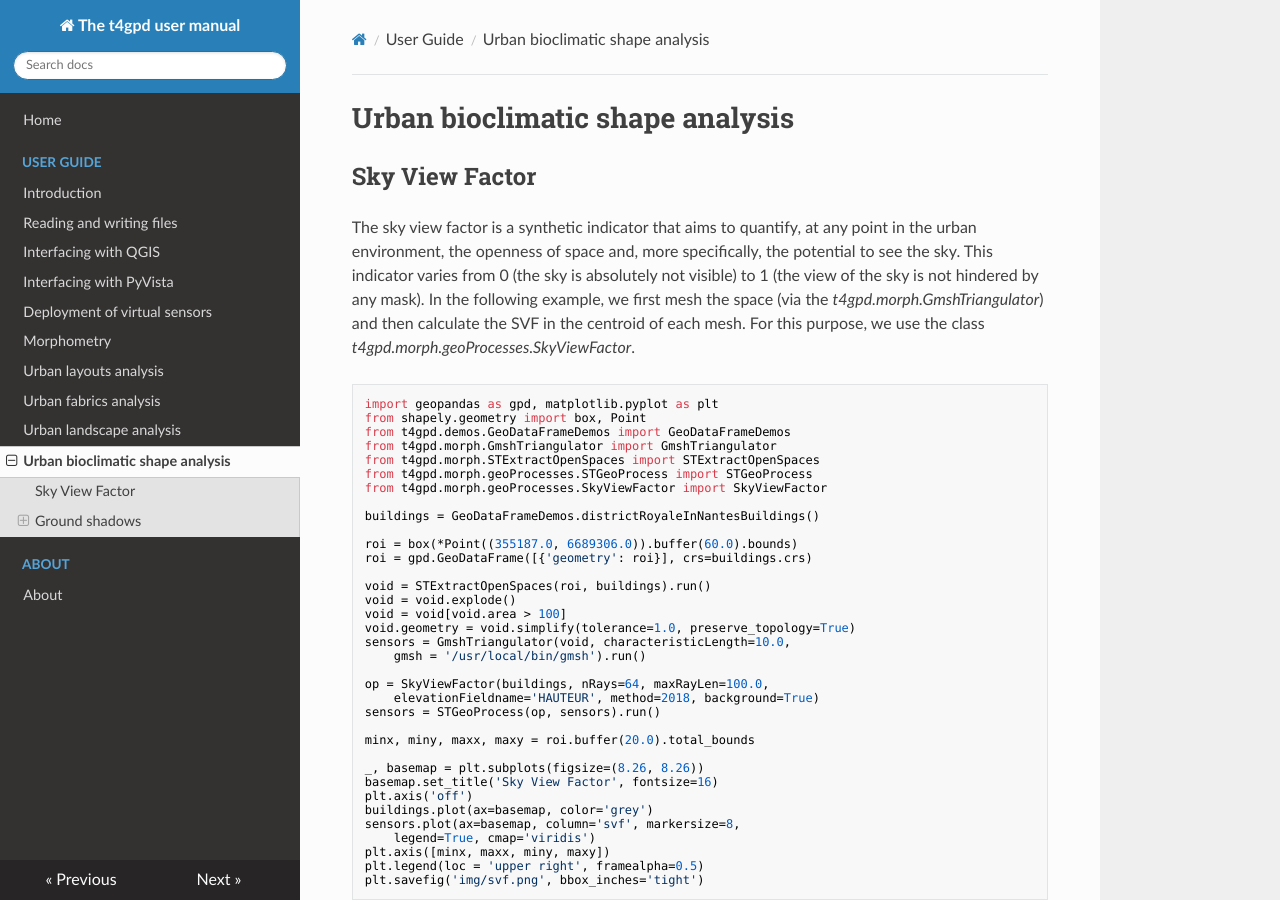
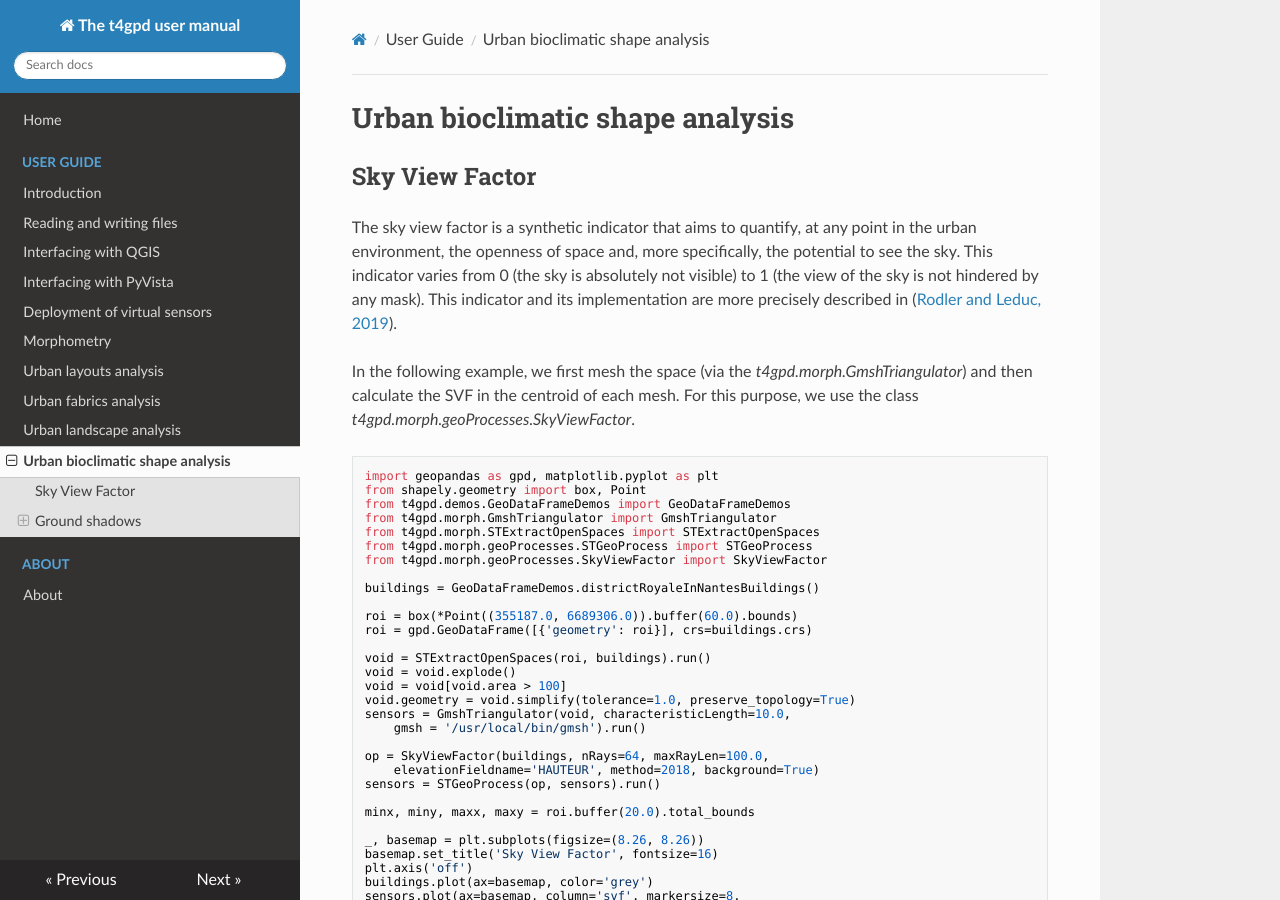
Before and after one commit to thomas-leduc/t4gpd-docs, an MkDocs documentation site: the page built from docs/bioclimatic.md, in a window 1280 px wide and 900 px high. Built offline with MkDocs 1.6.1, drawn with Linux system fonts in a browser that asks for light colours; nearby versions of some CDN libraries.

Commit message:
Update bioclimatic.md

````diff
--- a/docs/bioclimatic.md
+++ b/docs/bioclimatic.md
@@ -1,7 +1,9 @@
 # Urban bioclimatic shape analysis
 ## Sky View Factor
 
-The sky view factor is a synthetic indicator that aims to quantify, at any point in the urban environment, the openness of space and, more specifically, the potential to see the sky. This indicator varies from 0 (the sky is absolutely not visible) to 1 (the view of the sky is not hindered by any mask). In the following example, we first mesh the space (via the *t4gpd.morph.GmshTriangulator*) and then calculate the SVF in the centroid of each mesh. For this purpose, we use the class *t4gpd.morph.geoProcesses.SkyViewFactor*.
+The sky view factor is a synthetic indicator that aims to quantify, at any point in the urban environment, the openness of space and, more specifically, the potential to see the sky. This indicator varies from 0 (the sky is absolutely not visible) to 1 (the view of the sky is not hindered by any mask). This indicator and its implementation are more precisely described in ([Rodler and Leduc, 2019](https://dx.doi.org/10.1016/j.uclim.2019.100457)).
+
+In the following example, we first mesh the space (via the *t4gpd.morph.GmshTriangulator*) and then calculate the SVF in the centroid of each mesh. For this purpose, we use the class *t4gpd.morph.geoProcesses.SkyViewFactor*.
 
 ```python
 import geopandas as gpd, matplotlib.pyplot as plt
````
